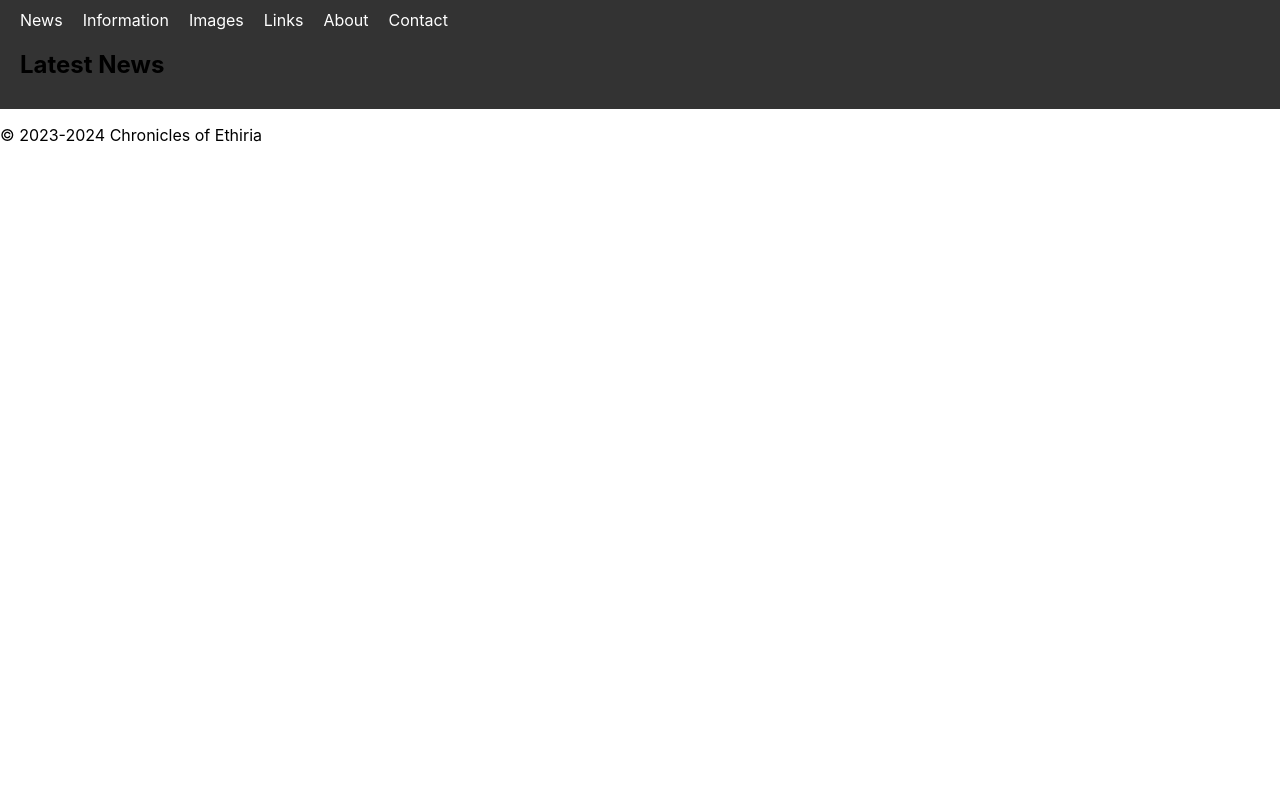
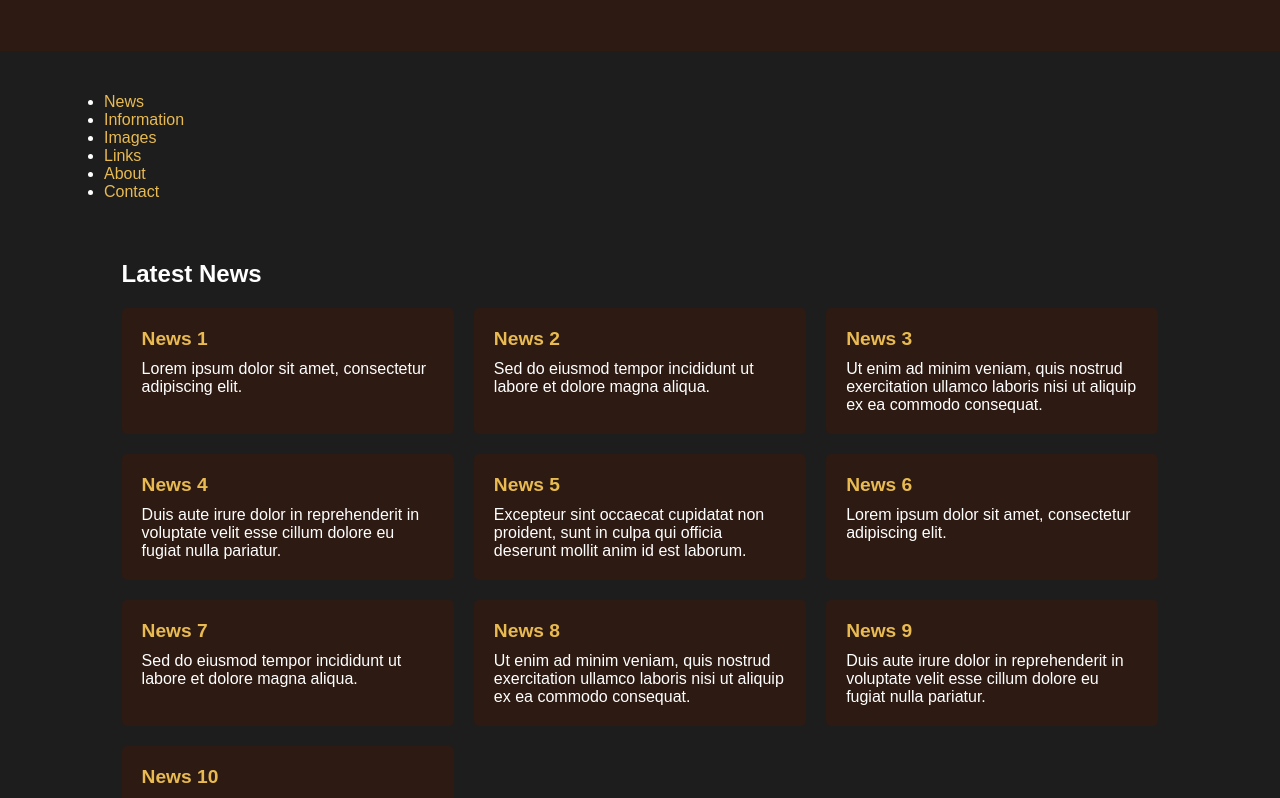
Before and after one commit to asearer/chronicles-of-ethiria, a React (Create React App) app: page /news in a window 1280 px wide. Shown: the top 798 px of the page. Built offline with nearby package versions, Linux system fonts and the light colour scheme.

Commit message:
On branch main  Your branch is up to date with 'origin/main'.  Changes to be committed: 	modified:   package-lock.json 	modified:   package.json 	modified:   src/App.css 	modified:   src/components/Images.js 	modified:   src/components/Links.js 	modified:   src/components/News.js

```diff
--- a/package.json
+++ b/package.json
@@ -10,6 +10,8 @@
     "react-dom": "^18.2.0",
     "react-router-dom": "^6.22.3",
     "react-scripts": "5.0.1",
+    "react-slick": "^0.30.2",
+    "slick-carousel": "^1.8.1",
     "web-vitals": "^2.1.4"
   },
   "scripts": {
--- a/src/App.css
+++ b/src/App.css
@@ -1,24 +1,100 @@
-nav {
-  background-color: #333;
-  padding: 10px 20px;
+body {
+  margin: 0;
+  padding: 0;
+  font-family: 'Arial', sans-serif;
+  background-color: #1d1d1d; /* Dark background color */
+  color: #fff; /* White text color */
 }
 
-nav ul {
-  list-style-type: none;
-  margin: 0;
-  padding: 0;
+header {
+  background-color: #2d1a12; /* Dark brown header background */
+  padding: 2% 5%; /* Fluid padding */
+  text-align: center;
 }
 
-nav ul li {
-  display: inline;
-  margin-right: 20px;
+header h1 {
+  margin: 0;
+  font-size: 3vw; /* Fluid font size */
+  font-weight: bold;
 }
 
-nav ul li a {
-  color: white;
-  text-decoration: none;
+main {
+  padding: 2% 5%; /* Fluid padding */
 }
 
-nav ul li a:hover {
-  color: lightgray;
+footer {
+  background-color: #2d1a12; /* Dark brown footer background */
+  padding: 2% 5%; /* Fluid padding */
+  text-align: center;
 }
+
+footer p {
+  margin: 0;
+}
+
+/* General link styles */
+a {
+  color: #e8ba51; /* Gold color for links */
+  text-decoration: none;
+  transition: color 0.3s; /* Smooth transition for hover effect */
+}
+
+a:hover {
+  color: #ffd700; /* Lighter gold color on hover */
+}
+
+/* News.css */
+
+.news-container {
+  padding: 2% 5%; /* Fluid padding */
+}
+
+.grid-container {
+  display: grid;
+  grid-template-columns: repeat(auto-fill, minmax(300px, 1fr)); /* Responsive grid with minimum column width of 300px */
+  grid-gap: 20px; /* Spacing between grid items */
+}
+
+.news-item {
+  background-color: #2d1a12; /* Dark brown background for news items */
+  padding: 20px;
+  border-radius: 5px;
+}
+
+.news-item h3 {
+  margin: 0;
+  color: #e8ba51; /* Gold color for news titles */
+  font-size: 1.5vw; /* Fluid font size */
+}
+
+.news-item p {
+  margin: 10px 0 0; /* Top margin for news content */
+}
+
+/* Links.css */
+
+.links-container {
+  padding: 2% 5%; /* Fluid padding */
+}
+
+.grid-container {
+  display: grid;
+  grid-template-columns: repeat(auto-fill, minmax(300px, 1fr)); /* Responsive grid with minimum column width of 300px */
+  grid-gap: 20px; /* Spacing between grid items */
+}
+
+.link-item {
+  background-color: #2d1a12; /* Dark brown background for link items */
+  padding: 20px;
+  border-radius: 5px;
+}
+
+.link-item a {
+  color: #e8ba51; /* Gold color for links */
+  text-decoration: none;
+  transition: color 0.3s; /* Smooth transition for hover effect */
+}
+
+.link-item a:hover {
+  color: #ffd700; /* Lighter gold color on hover */
+}
--- a/src/components/Images.js
+++ b/src/components/Images.js
@@ -1,10 +1,63 @@
 import React from 'react';
+import Slider from 'react-slick';
+import 'slick-carousel/slick/slick.css';
+import 'slick-carousel/slick/slick-theme.css';
 
 function Images() {
+  // Mock image data
+  const imageData = [
+    { id: 1, url: 'https://example.com/image1.jpg', alt: 'Image 1' },
+    { id: 2, url: 'https://example.com/image2.jpg', alt: 'Image 2' },
+    { id: 3, url: 'https://example.com/image3.jpg', alt: 'Image 3' },
+    { id: 4, url: 'https://example.com/image4.jpg', alt: 'Image 4' },
+    { id: 5, url: 'https://example.com/image5.jpg', alt: 'Image 5' },
+    { id: 6, url: 'https://example.com/image6.jpg', alt: 'Image 6' },
+    { id: 7, url: 'https://example.com/image7.jpg', alt: 'Image 7' },
+    { id: 8, url: 'https://example.com/image8.jpg', alt: 'Image 8' },
+    { id: 9, url: 'https://example.com/image9.jpg', alt: 'Image 9' },
+    { id: 10, url: 'https://example.com/image10.jpg', alt: 'Image 10' }
+  ];
+
+  // Function to render image items
+  const renderImageItems = () => {
+    return imageData.map(image => (
+      <div key={image.id}>
+        <img src={image.url} alt={image.alt} />
+      </div>
+    ));
+  };
+
+  // Settings for React Slick carousel
+  const settings = {
+    dots: true,
+    infinite: true,
+    speed: 500,
+    slidesToShow: 3,
+    slidesToScroll: 1,
+    autoplay: true,
+    autoplaySpeed: 3000,
+    responsive: [
+      {
+        breakpoint: 768,
+        settings: {
+          slidesToShow: 2
+        }
+      },
+      {
+        breakpoint: 480,
+        settings: {
+          slidesToShow: 1
+        }
+      }
+    ]
+  };
+
   return (
     <section>
       <h2>Game Images</h2>
-      {/* Add your game images here */}
+      <Slider {...settings}>
+        {renderImageItems()}
+      </Slider>
     </section>
   );
 }
--- a/src/components/Links.js
+++ b/src/components/Links.js
@@ -1,11 +1,35 @@
 import React from 'react';
 
 function Links() {
+  // Mock links data
+  const linksData = [
+    { id: 1, title: 'Link 1', url: 'https://example.com/link1' },
+    { id: 2, title: 'Link 2', url: 'https://example.com/link2' },
+    { id: 3, title: 'Link 3', url: 'https://example.com/link3' },
+    { id: 4, title: 'Link 4', url: 'https://example.com/link4' },
+    { id: 5, title: 'Link 5', url: 'https://example.com/link5' },
+    { id: 6, title: 'Link 6', url: 'https://example.com/link6' },
+    { id: 7, title: 'Link 7', url: 'https://example.com/link7' },
+    { id: 8, title: 'Link 8', url: 'https://example.com/link8' },
+    { id: 9, title: 'Link 9', url: 'https://example.com/link9' },
+    { id: 10, title: 'Link 10', url: 'https://example.com/link10' }
+  ];
+
+  // Function to render link items
+  const renderLinkItems = () => {
+    return linksData.map(link => (
+      <div key={link.id} className="link-item">
+        <a href={link.url} target="_blank" rel="noopener noreferrer">{link.title}</a>
+      </div>
+    ));
+  };
+
   return (
-    <section>
+    <section className="links-container">
       <h2>Useful Links</h2>
-      card-explorer
-      {/* Add your useful links here */}
+      <div className="grid-container">
+        {renderLinkItems()}
+      </div>
     </section>
   );
 }
--- a/src/components/News.js
+++ b/src/components/News.js
@@ -1,10 +1,36 @@
 import React from 'react';
 
 function News() {
+  // Mock news data
+  const newsData = [
+    { id: 1, title: 'News 1', content: 'Lorem ipsum dolor sit amet, consectetur adipiscing elit.' },
+    { id: 2, title: 'News 2', content: 'Sed do eiusmod tempor incididunt ut labore et dolore magna aliqua.' },
+    { id: 3, title: 'News 3', content: 'Ut enim ad minim veniam, quis nostrud exercitation ullamco laboris nisi ut aliquip ex ea commodo consequat.' },
+    { id: 4, title: 'News 4', content: 'Duis aute irure dolor in reprehenderit in voluptate velit esse cillum dolore eu fugiat nulla pariatur.' },
+    { id: 5, title: 'News 5', content: 'Excepteur sint occaecat cupidatat non proident, sunt in culpa qui officia deserunt mollit anim id est laborum.' },
+    { id: 6, title: 'News 6', content: 'Lorem ipsum dolor sit amet, consectetur adipiscing elit.' },
+    { id: 7, title: 'News 7', content: 'Sed do eiusmod tempor incididunt ut labore et dolore magna aliqua.' },
+    { id: 8, title: 'News 8', content: 'Ut enim ad minim veniam, quis nostrud exercitation ullamco laboris nisi ut aliquip ex ea commodo consequat.' },
+    { id: 9, title: 'News 9', content: 'Duis aute irure dolor in reprehenderit in voluptate velit esse cillum dolore eu fugiat nulla pariatur.' },
+    { id: 10, title: 'News 10', content: 'Excepteur sint occaecat cupidatat non proident, sunt in culpa qui officia deserunt mollit anim id est laborum.' }
+  ];
+
+  // Function to render news items
+  const renderNewsItems = () => {
+    return newsData.map(news => (
+      <div key={news.id} className="news-item">
+        <h3>{news.title}</h3>
+        <p>{news.content}</p>
+      </div>
+    ));
+  };
+
   return (
-    <section>
+    <section className="news-container">
       <h2>Latest News</h2>
-      {/* Add your news content here */}
+      <div className="grid-container">
+        {renderNewsItems()}
+      </div>
     </section>
   );
 }
```
Also changed, not shown: 1 other file (tests, documents, lock files or other folders).
